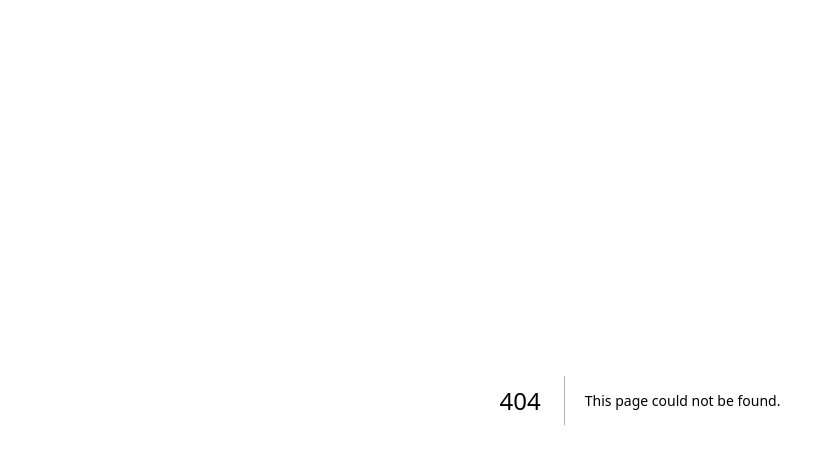
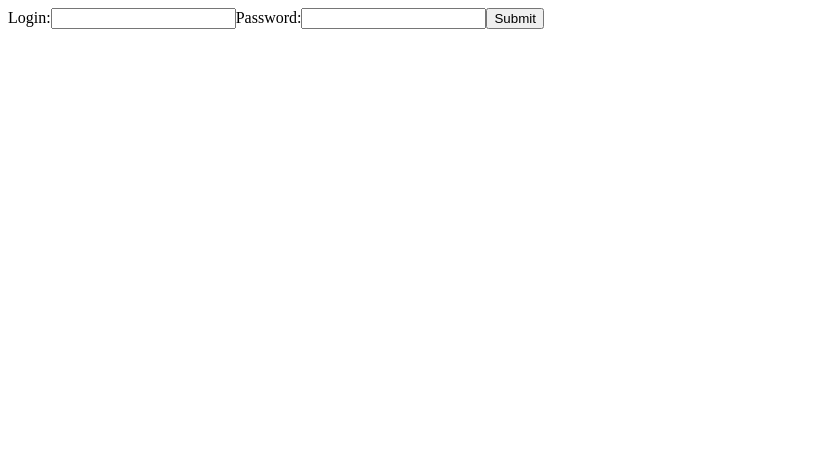
Before and after one commit to MarMarcz/yourcoin, a Next.js app in the folder frontend/: page /login in a window 1280 px wide. Before the commit this address had no page. Shown: the top 464 px of the page, without its empty margins (0-835 px from the left). Built offline with nearby package versions, Linux system fonts and the light colour scheme.

Commit message:
added admin form

```diff
--- /dev/null
+++ b/frontend/app/components/LoginForm.tsx
@@ -0,0 +1,56 @@
+import React from 'react';
+import { Formik, Form, Field, ErrorMessage } from 'formik';
+import { useRouter } from 'next/router';
+
+const Login = () => {
+    const router = useRouter();
+    const initialValues = {
+        username: '',
+        password: '',
+    };
+
+    const nothere = {
+        username: 'admin',
+        password: 'admin0',
+    };
+
+    interface Values {
+        username: string;
+        password: string;
+    }
+
+    const login = async (username: string, password: string) => {
+        return username === nothere.username && password === nothere.password;
+    };
+
+    const handleSubmit = async (values: Values) => {
+        const isValid = await login(values.username, values.password);
+        if (isValid) {
+            localStorage.setItem('isLoggedIn', 'true')
+            router.push('/admin');
+        } else {
+            alert('Invalid login or password');
+        }
+    }
+
+    return (
+        <Formik
+            initialValues={initialValues}
+            onSubmit={handleSubmit}
+        >
+        <Form>
+            <label>Login:</label>
+            <Field name="username" type="text" />
+            <ErrorMessage name="username" component="div" />
+
+            <label>Password:</label>
+            <Field name="password" type="password" />
+            <ErrorMessage name="password" component="div" />
+
+            <button type="submit">Submit</button>
+        </Form>
+        </Formik>
+    );
+}
+
+export default Login;
--- a/frontend/package.json
+++ b/frontend/package.json
@@ -14,6 +14,7 @@
     "next": "14.0.4",
     "react": "^18",
     "react-dom": "^18",
+    "react-icons": "^4.12.0",
     "react-router-dom": "^6.21.1",
     "react-star-ratings": "^2.3.0",
     "yup": "^1.3.3"
--- /dev/null
+++ b/frontend/pages/login.tsx
@@ -0,0 +1,11 @@
+import LoginForm from '../app/components/LoginForm'
+
+function Login() {
+    return (
+      <div>
+        <LoginForm />
+      </div>
+    )
+  }
+
+export default Login;
```
Also changed, not shown: frontend/app/components/Navbar.tsx (+7 -0 lines), frontend/pages/admin.tsx (added, +18 -0 lines), 1 other file (tests, documents, lock files or other folders).
